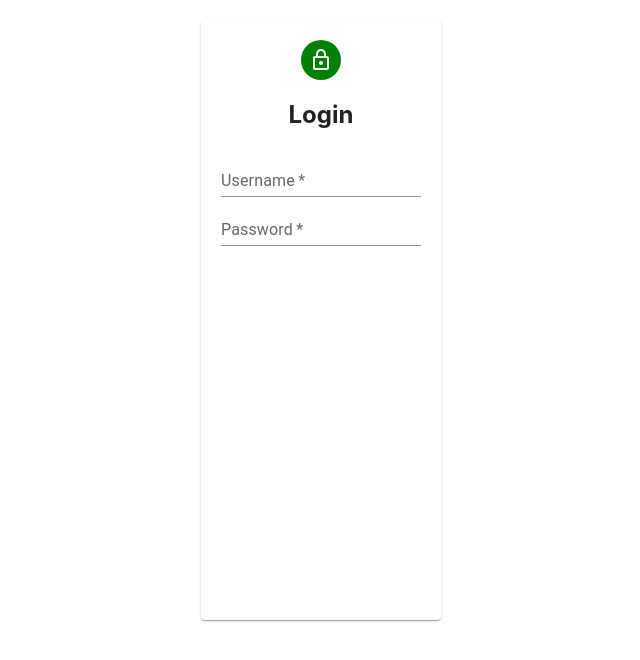
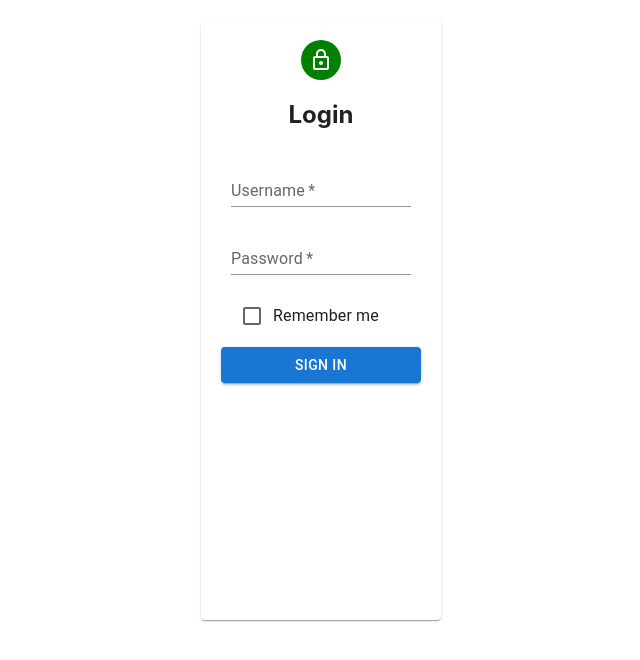
Before and after one commit to omar-elhajj00/shipping-fullstack, a React (Create React App) app in the folder front-end/: page / in a window 1280 px wide. Shown: the top 660 px of the page, without its empty margins (319-959 px from the left). Built offline with nearby package versions, Linux system fonts and the light colour scheme.

Commit message:
add the sign in button

```diff
--- a/front-end/src/components/Login.jsx
+++ b/front-end/src/components/Login.jsx
@@ -1,12 +1,14 @@
 import React from "react";
-import {Avatar, Grid, Paper, TextField} from '@mui/material';
+import {Avatar, Button, FormGroup, Grid, Paper, TextField} from '@mui/material';
 import LockOutlinedIcon from '@mui/icons-material/LockOutlined';
+import FormControlLabel from "@mui/material/FormControlLabel/FormControlLabel";
+import Checkbox from "@mui/material/Checkbox/Checkbox";
 
 
 const Login = () => {
     const paperStyle={padding:20, height: '70vh', width:200 ,margin: '20px auto'};
     const avatartStyle={backgroundColor:'green'};
-    const inputStyle={marginBottom:1};
+    const inputStyle={margin:10};
     return(
         <Grid>
             <Paper elevation={1} style={paperStyle}>
@@ -17,7 +19,10 @@ const Login = () => {
 
                 <TextField label="Username" placeholder="Enter you username" variant="standard" fullwidth required style={inputStyle}/>
                 <TextField label="Password" placeholder="Enter you username" type="password" variant="standard" fullwidth required style={inputStyle}/>
-
+                <FormGroup>
+                    <FormControlLabel control={<Checkbox />} label="Remember me" style={inputStyle} />
+                </FormGroup>
+                <Button type="submit" color="primary" variant="contained" fullWidth>Sign in</Button>
 
 
             </Paper>
```
